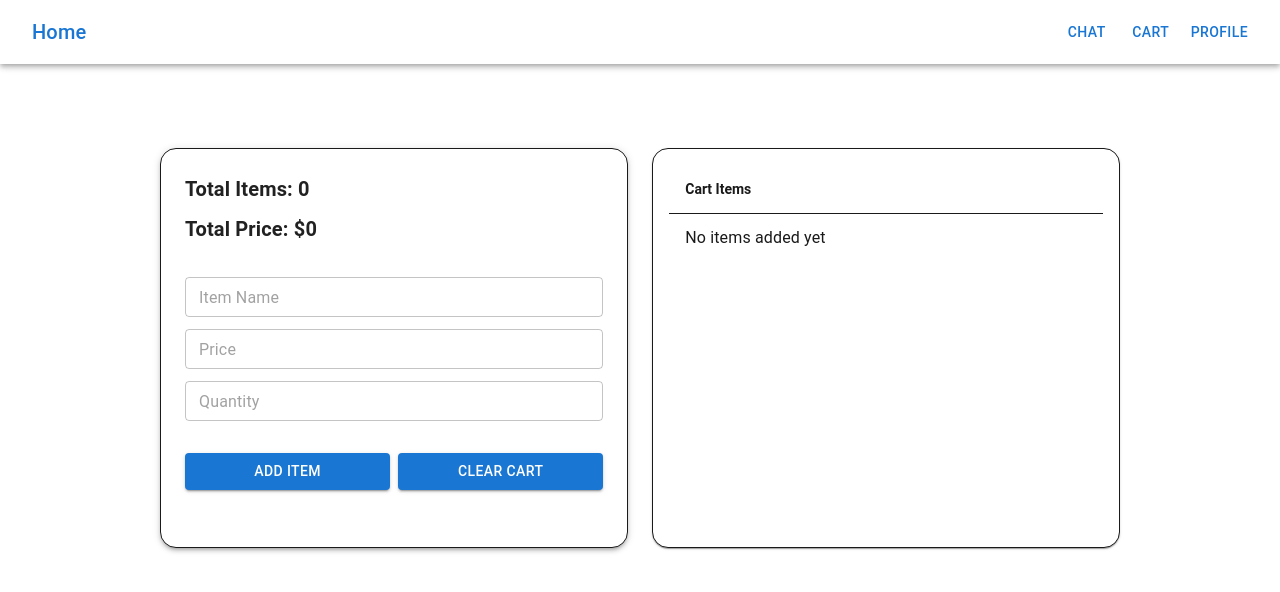
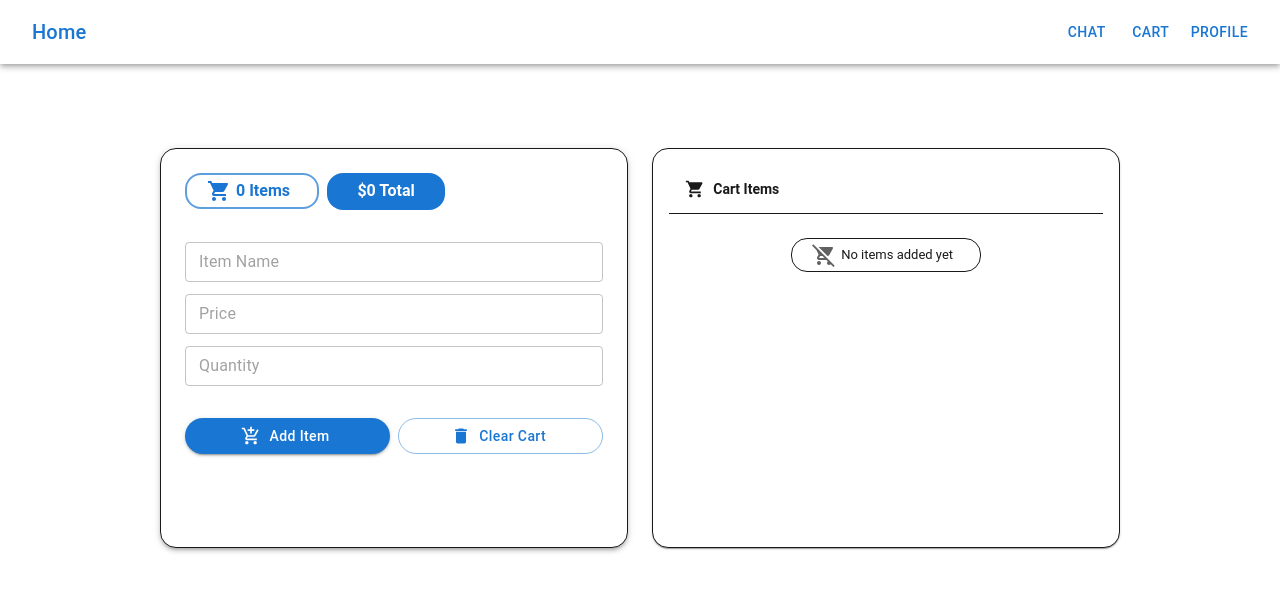
Before and after one commit to mahmoudalhajj/Khattabat-onboarding-Tasks, a Next.js app: page /cart in a window 1280 px wide. Shown: the top 592 px of the page. Built offline with nearby package versions, Linux system fonts and the light colour scheme.

Commit message:
Enhance Cart and Chat components with improved UI elements and functionality; add item count and total price display, tooltips for buttons, and prevent clearing empty cart/messages.

```diff
--- a/components/Cart.tsx
+++ b/components/Cart.tsx
@@ -16,7 +16,14 @@ import {
   ListItemText,
   ListSubheader,
   Divider,
+  IconButton,
 } from "@mui/material";
+import ShoppingCartIcon from "@mui/icons-material/ShoppingCart";
+import AddShoppingCartIcon from "@mui/icons-material/AddShoppingCart";
+import DeleteIcon from '@mui/icons-material/Delete';
+import RemoveShoppingCartIcon from "@mui/icons-material/RemoveShoppingCart";
+import Tooltip from "@mui/material/Tooltip";
+import Chip from "@mui/material/Chip";
 
 const CartSummary = observer(() => {
   useEffect(() => {
@@ -64,12 +71,32 @@ const error = cartStore.error.get();
           boxShadow: 3,
         }}
       >
-        <Typography variant="h6" sx={{ fontWeight: 600, mb: 1 }}>
-          Total Items: {totalItems}
-        </Typography>
-        <Typography variant="h6" sx={{ fontWeight: 600, mb: 2 }}>
-          Total Price: ${totalPrice}
-        </Typography>
+       <Stack direction="row" spacing={1} sx={{ mb: 2 }}>
+   <Chip
+  icon={<ShoppingCartIcon />}
+  label={`${totalItems} Items`}
+  variant="outlined"
+  color="primary"
+  size="medium"
+  sx={{
+    p:2,
+    fontSize: "16px",
+    fontWeight: 600,
+    borderWidth: 2,
+  }}
+/>
+<Chip
+  label={`$${totalPrice} Total`}
+  variant="filled"
+  color="primary"
+  size="medium"
+  sx={{
+    p:2.3,
+    fontSize: "16px",
+    fontWeight: 600,
+  }}
+/>
+      </Stack>
         {error && (
           <Typography variant="body2" sx={{ color: colors.error, mt: 1 }}>
             {error}
@@ -103,12 +130,28 @@ const error = cartStore.error.get();
         </Stack>
 
       <Stack direction="row" spacing={1} sx={{ width: "100%", mt: 2 }}>
-          <Button variant="contained" fullWidth onClick={handleAddItem}>
+  <Tooltip title="Add item to cart">
+    <Button
+      variant="contained"
+      fullWidth
+      onClick={handleAddItem}
+      startIcon={<AddShoppingCartIcon />}
+      sx={{ textTransform: "none",borderRadius:10 }}
+    >
       Add Item
     </Button>
-          <Button variant="contained" fullWidth onClick={() => cartStore.clearCart()}>
+  </Tooltip>
+  <Tooltip title="Remove all items">
+    <Button
+      variant="outlined"
+      fullWidth
+      onClick={() => cartStore.clearCart()}
+      startIcon={<DeleteIcon />}
+      sx={{ textTransform: "none",borderRadius:10 }}
+    >
       Clear Cart
     </Button>
+  </Tooltip>
 </Stack>
       </Paper>
 
@@ -145,23 +188,27 @@ const error = cartStore.error.get();
                 fontWeight: 600,
               }}
             >
+               <Box sx={{ display: "flex", alignItems: "center", gap: 1 }}>
+              <ShoppingCartIcon fontSize="small" />
               Cart Items
+            </Box>
             </ListSubheader>
           }
         >
           {items.length === 0 ? (
-            <ListItem>
-              <ListItemText
-                primary="No items added yet"
-                sx={{
-                  '& .MuiListItemText-primary': { color: colors.secondary },
-                }}
+          <ListItem sx={{ justifyContent: "center", mt: 2 }}>
+            <Chip
+              icon={<RemoveShoppingCartIcon />}
+              label="No items added yet"
+              variant="outlined"
+              sx={{ color: colors.secondary, borderColor: colors.secondary,p:2 }}
             />
           </ListItem>
           ) : (
             items.map((item) => (
               <Box key={item.id} component="li" sx={{ listStyle: "none" }}>
                 <ListItem sx={{ px: 2, py: 1.5 }}>
+
                   <ListItemText
                     primary={item.name}
                     secondary={`Price: $${item.price.toFixed(2)} · Quantity: ${item.quantity}`}
--- a/components/Chatting.tsx
+++ b/components/Chatting.tsx
@@ -13,9 +13,7 @@ import {
   AppBar,
   Toolbar,
   Avatar,
-  Badge,
   Chip,
-  Divider,
   Tooltip,
 } from "@mui/material";
 import ChatBubbleIcon from '@mui/icons-material/ChatBubble';
@@ -60,17 +58,6 @@ const handleKeyDown = (event: KeyboardEvent<HTMLDivElement>) => {
     >
       <AppBar position="static" sx={{ bgcolor: colors.primary, boxShadow: "none" }}>
         <Toolbar sx={{ gap: 2 }}>
-           <Badge
-            overlap="circular"
-            anchorOrigin={{ vertical: "bottom", horizontal: "right" }}
-            variant="dot"
-            sx={{
-              "& .MuiBadge-badge": {
-                bgcolor: "#44b700",
-                boxShadow: "0 0 0 2px white",
-              },
-            }}
-          ></Badge>
           <Avatar sx={{ bgcolor: colors.secondary }}>C</Avatar>
           <Box>
             <Typography variant="h6">Chat</Typography>
@@ -108,7 +95,7 @@ const handleKeyDown = (event: KeyboardEvent<HTMLDivElement>) => {
               label="No messages yet, start chatting!"
               variant="outlined"
               color="default"
-              sx={{ color: "text.secondary", borderColor: "divider"}}
+              sx={{ color: "text.secondary", borderColor: "divider", p:2}}
             />
           </Box>
         ) : (
--- a/stores/CartStore.tsx
+++ b/stores/CartStore.tsx
@@ -80,6 +80,9 @@ export class CartStore {
   }
 
   clearCart() {
+
+    if(this.cart.size===0) return;
+
     runInAction(() => {
       this.cart.clear();
       this.storeCart();
@@ -91,7 +94,6 @@ export class CartStore {
   }
 
 loadStoredCart() {
-
 
   const stored = localStorageStore.storageGet(StorageKey.Cart);
   if (!Array.isArray(stored)) {
--- a/stores/MessageStore.tsx
+++ b/stores/MessageStore.tsx
@@ -49,7 +49,9 @@ export class MessageStore {
   }
 
   clearMessages = () => {
-    runInAction(() => {
+if (this.messages.size === 0) return;
+
+  runInAction(() => {
       this.messages.clear();
     });
     this.storeMessages();
```
Lines whose indentation alone changed are shown as unchanged.
